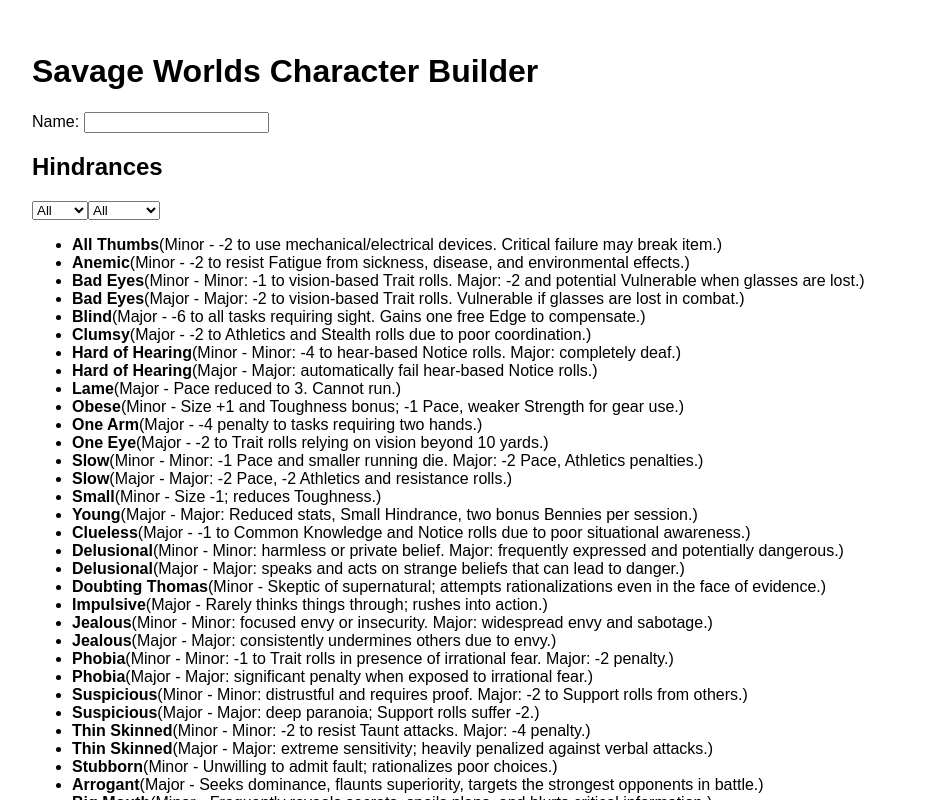
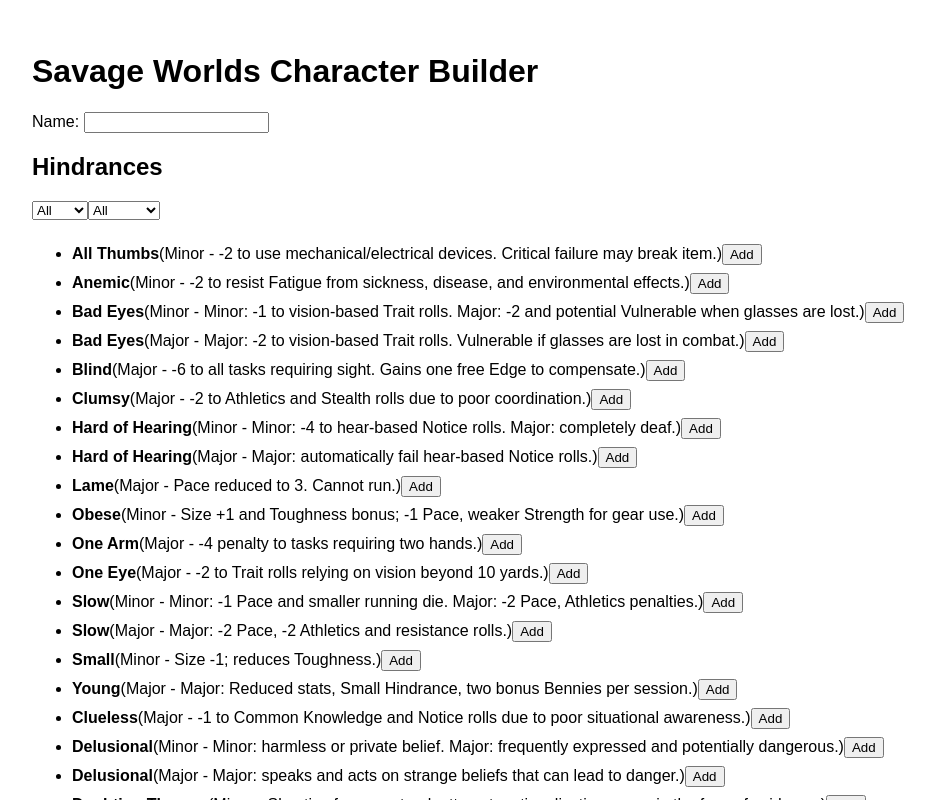
Before and after one commit to Aadrik/savage-builder-ts, a React (Create React App) app: page / in a window 1280 px wide. Shown: the top 800 px of the page, without its empty margins (0-935 px from the left). Built offline with nearby package versions, Linux system fonts and the light colour scheme.

Commit message:
Able to now add hindrances to the character

```diff
--- a/src/components/HindranceSelector.tsx
+++ b/src/components/HindranceSelector.tsx
@@ -29,9 +29,23 @@
     return matchCategory && matchTag;
   });
 
+  const toggleHindrance = (hindrance: HindranceDefinition) => {
+    const isSelected = selectedHindrances.some(
+      (e) => e.name === hindrance.name
+    );
+    if (isSelected) {
+      setSelectedHindrances(
+        selectedHindrances.filter((e) => e.name !== hindrance.name)
+      );
+    } else {
+      setSelectedHindrances([...selectedHindrances, hindrance]);
+    }
+  };
+
   return (
     <div>
       <h2>Hindrances</h2>
+      {/* Filter UI */}
       <select
         value={categoryFilter}
         onChange={(e) =>
@@ -55,6 +69,23 @@
           <li key={`${hindrance.name}-${hindrance.category}`}>
             <strong>{hindrance.name}</strong>({hindrance.category} -{" "}
             {hindrance.description})
+            <button
+              onClick={() => toggleHindrance(hindrance)}
+              style={{ marginTop: ".5rem" }}
+            >
+              {selectedHindrances.some((e) => e.name === hindrance.name)
+                ? "Remove"
+                : "Add"}
+            </button>
+          </li>
+        ))}
+      </ul>
+
+      <h3>Selected Hindrances</h3>
+      <ul>
+        {selectedHindrances.map((hindrance) => (
+          <li key={hindrance.name}>
+            <strong>{hindrance.name}</strong> {hindrance.description}
           </li>
         ))}
       </ul>
```
